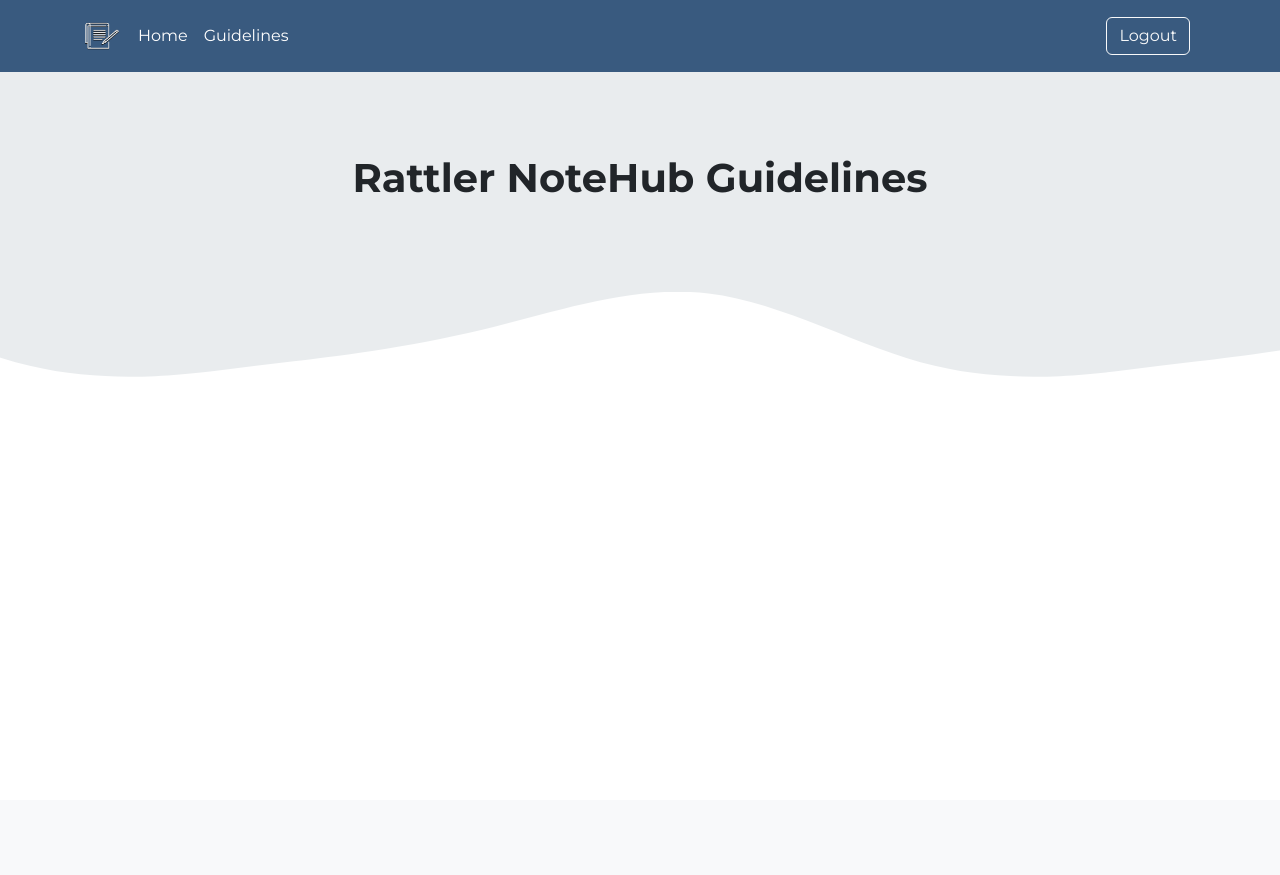
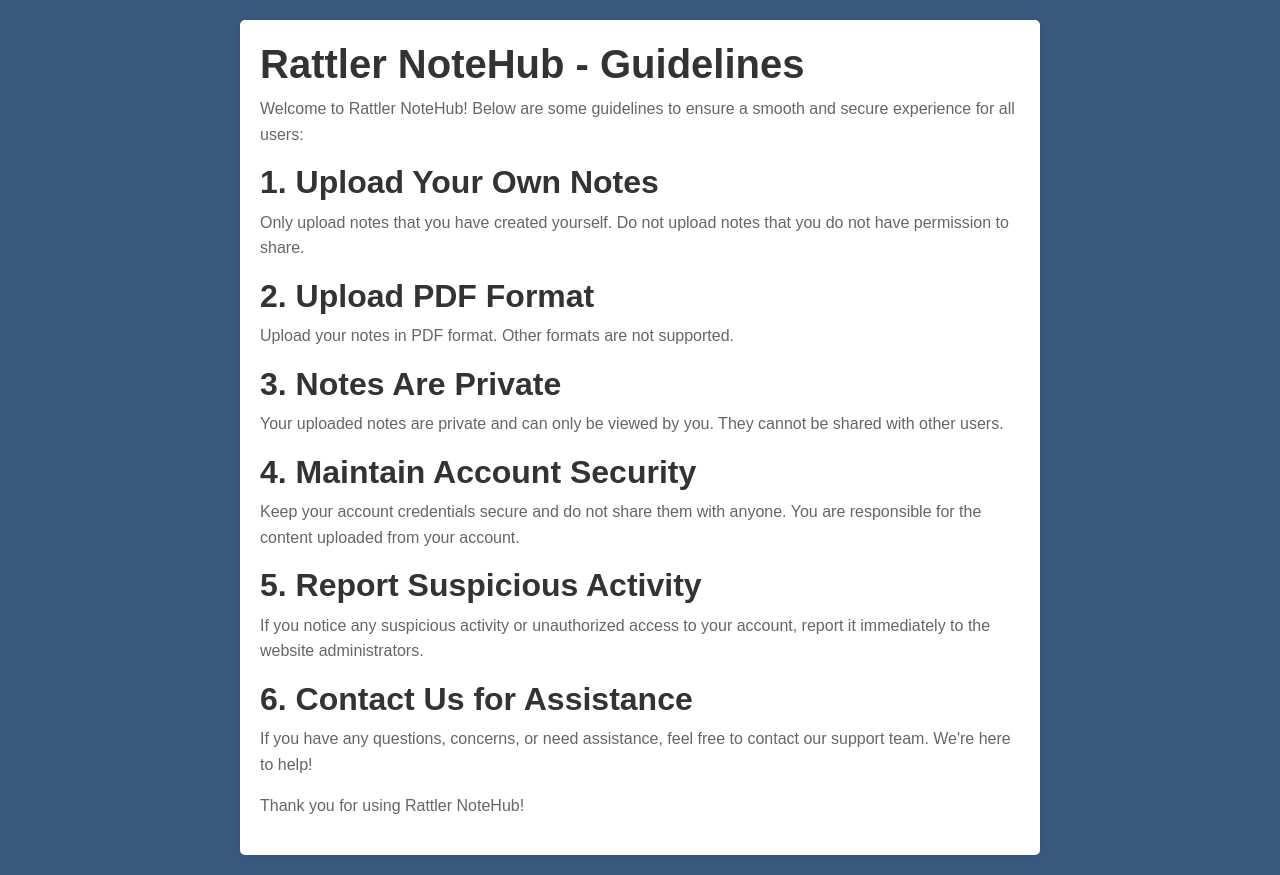
Before and after one commit to m3dlin/Rattler-NoteHub, a Flask app: page /guidelines in a window 1280 px wide. Before the commit the page ends 376 px from the top, so only its background shows below. Run offline with Flask 3, Linux system fonts and the light colour scheme.

Commit message:
added guidelines and sign up updates

```diff
--- a/app.py
+++ b/app.py
@@ -64,7 +64,7 @@ def add_user():
     first_name = request.form['fname']
     last_name = request.form['lname']
     student_id = request.form['StudentID']
-    email = request.form['Email']
+    email = request.form['Email'] + "@mail.stmarytx.edu"
     password = request.form['Pword']
 
     # checks to see if the studentID is already linked to another account,
--- a/templates/guidelines-page.html
+++ b/templates/guidelines-page.html
@@ -7,13 +7,68 @@
         <link rel="stylesheet" href="https://fonts.googleapis.com/css2?family=Montserrat:wght@400;700&display=swap">
         <link rel="stylesheet" href="static/styles.css">
         <title>Guidelines</title>
+
+        <meta charset="UTF-8">
+        <meta name="viewport" content="width=device-width, initial-scale=1.0">
+        <title>Rattler NoteHub - Guidelines</title>
+        <style>
+            body {
+                font-family: Arial, sans-serif;
+                margin: 0;
+                padding: 0;
+                background-color: #395a7f;
+                color: white;
+            }
+            .container {
+                max-width: 800px;
+                margin: 20px auto;
+                padding: 20px;
+                background-color: #fff;
+                border-radius: 5px;
+                box-shadow: 0 0 10px rgba(0, 0, 0, 0.1);
+            }
+            h1, h2, h3 {
+                color: #333;
+            }
+            p {
+                line-height: 1.6;
+                color: #666;
+            }
+            ul {
+                margin: 0;
+                padding: 0;
+                list-style: none;
+            }
+            li {
+                margin-bottom: 10px;
+            }
+            a {
+                color: #007bff;
+                text-decoration: none;
+            }
+            a:hover {
+                text-decoration: underline;
+            }
+        </style>
     </head>
 
     <body>
-        {% include 'header.html' %}
-
-        <div class="wave-container">
-            <h1 style="margin-top: -100px;">Rattler NoteHub Guidelines</h1>
+        <div class="container">
+            <h1>Rattler NoteHub - Guidelines</h1>
+            <p>Welcome to Rattler NoteHub! Below are some guidelines to ensure a smooth and secure experience for all users:</p>
+            <h2>1. Upload Your Own Notes</h2>
+            <p>Only upload notes that you have created yourself. Do not upload notes that you do not have permission to share.</p>
+            <h2>2. Upload PDF Format</h2>
+            <p>Upload your notes in PDF format. Other formats are not supported.</p>
+            <h2>3. Notes Are Private</h2>
+            <p>Your uploaded notes are private and can only be viewed by you. They cannot be shared with other users.</p>
+            <h2>4. Maintain Account Security</h2>
+            <p>Keep your account credentials secure and do not share them with anyone. You are responsible for the content uploaded from your account.</p>
+            <h2>5. Report Suspicious Activity</h2>
+            <p>If you notice any suspicious activity or unauthorized access to your account, report it immediately to the website administrators.</p>
+            <h2>6. Contact Us for Assistance</h2>
+            <p>If you have any questions, concerns, or need assistance, feel free to contact our support team. We're here to help!</p>
+            <p>Thank you for using Rattler NoteHub!</p>
         </div>
     </body>
 </html>
```
Also changed, not shown: templates/sign-up-page.html (+5 -2 lines).
